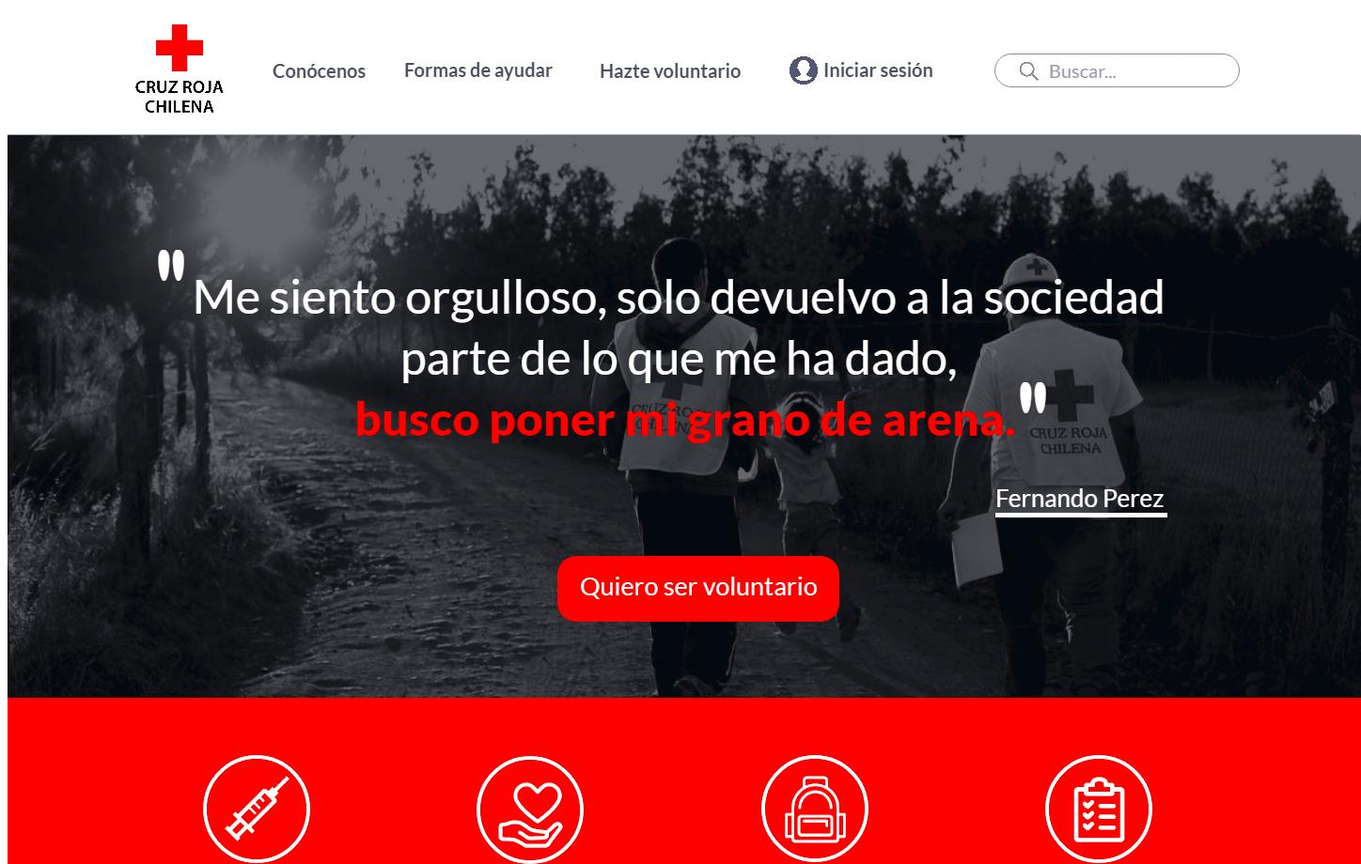
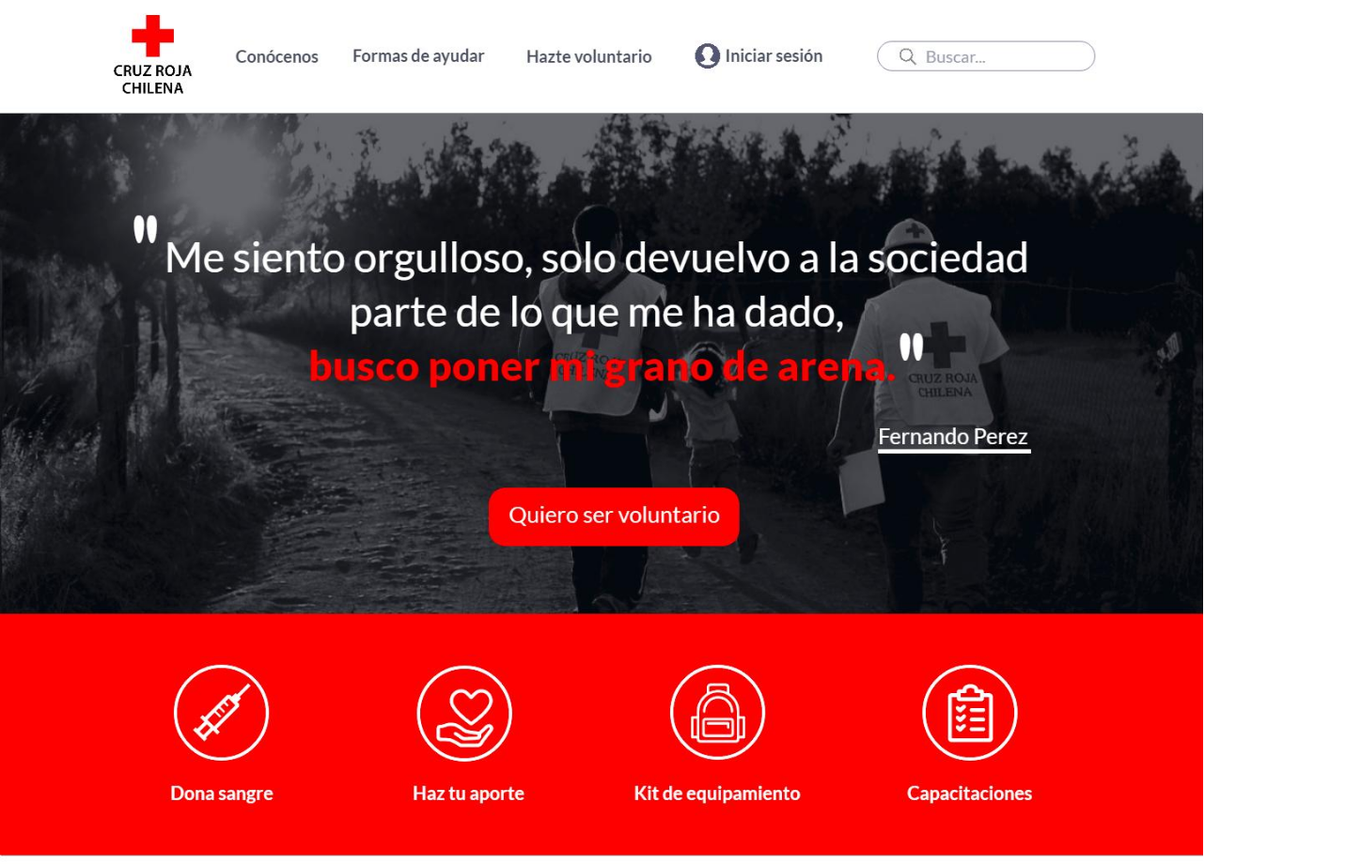
Before and after one commit to Barrigamjgomez/chatbot_ibm, a plain HTML site: page imagen.html in a window 1280 px wide. Shown: the top 920 px of the page at 94% size, 1448 px wide, since content can reach past the window. Drawn offline with Linux system fonts and the light colour scheme.

Commit message:
ready ready

```diff
--- a/imagen.html
+++ b/imagen.html
@@ -4,10 +4,10 @@
 	<meta charset="UTF-8">
 	<title>Document</title>
 </head>
-<body style="overflow-x: hidden;">
+<body style="overflow-x: hidden; margin: 0;">
 
 
-<a class="uno" href="https://marvelapp.com/cc9ifee/screen/40643988" style="height: 100vh; width: 100%;"><img  src="assets/cruzroja.jpg"></a>
+<a class="uno" href="https://marvelapp.com/cc9ifee/screen/40643988" style="height: 100vh; width: 100%;"><img  src="assets/cruzroja.jpg" style="width: 100%"></a>
 
 </body>
 </html>
```
